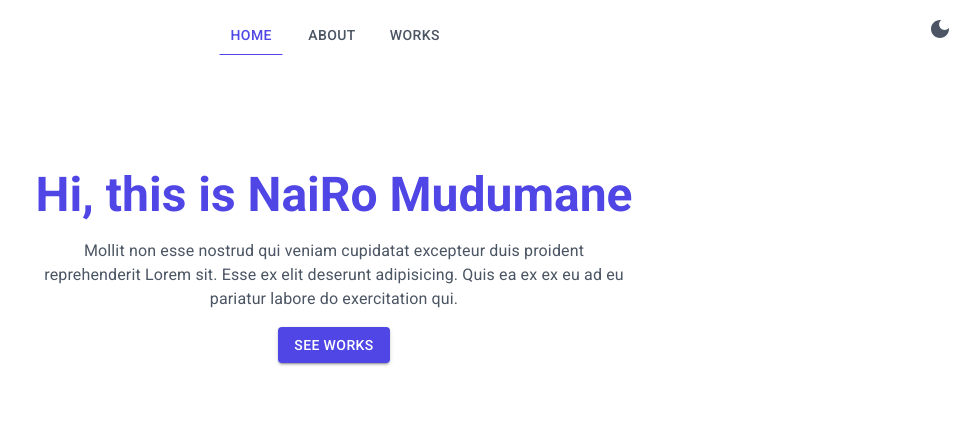
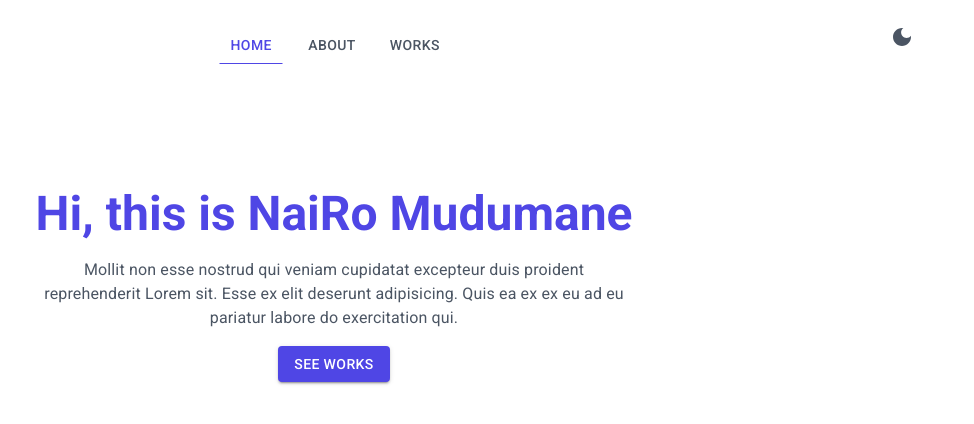
Before and after one commit to nairo-mudumane/react-portfolio-app, a React (Vite) app: page / in a window 1280 px wide. Shown: the top 424 px of the page, without its empty margins (306-1280 px from the left). Built offline with nearby package versions, Linux system fonts and the light colour scheme.

Commit message:
responsive header

```diff
--- a/package.json
+++ b/package.json
@@ -13,13 +13,17 @@
     "@mui/icons-material": "^5.8.3",
     "@mui/material": "^5.8.3",
     "@mui/styled-engine-sc": "^5.8.0",
+    "animate.css": "^4.1.1",
     "react": "^18.0.0",
+    "react-animate-on-scroll": "^2.1.5",
     "react-dom": "^18.0.0",
     "react-router-dom": "6",
+    "react-simple-animate": "^3.5.0",
     "styled-components": "^5.3.5"
   },
   "devDependencies": {
     "@types/react": "^18.0.0",
+    "@types/react-animate-on-scroll": "^2.1.5",
     "@types/react-dom": "^18.0.0",
     "@types/styled-components": "^5.1.25",
     "@vitejs/plugin-react": "^1.3.0",
--- a/src/App.tsx
+++ b/src/App.tsx
@@ -3,6 +3,7 @@ import { Header } from "./components/";
 import { GlobalStyles } from "./global/Styles";
 import { useTheme } from "./hooks";
 import { AppRoutes } from "./routes";
+import "animate.css/animate.min.css";
 
 export default function App() {
     const { isDark } = useTheme();
--- a/src/components/Header/index.tsx
+++ b/src/components/Header/index.tsx
@@ -1,20 +1,72 @@
-import { Box, Button } from "@mui/material";
+import React from "react";
+import { Box, Button, Card, IconButton, Menu, Modal } from "@mui/material";
 import { NavLink } from "react-router-dom";
 import { useTheme } from "../../hooks";
 import { ThemeSwitcher } from "../ThemeSwitcher";
 import { PAGES } from "./config";
 import { StyledHeader } from "./styles";
+import { MenuOutlined } from "@mui/icons-material";
 
 export function Header() {
     const { isDark } = useTheme();
+
+    const [isModalMenuMobileOpen, setIsModalMenuMobileOpen] =
+        React.useState(false);
+
+    function toggleModalMobile() {
+        setIsModalMenuMobileOpen(!isModalMenuMobileOpen);
+    }
+
     return (
+        <React.Fragment>
             <StyledHeader isDark={isDark}>
                 <ThemeSwitcher />
                 <Box className="header" component="header">
                     <Box component="nav">
-                    <Box component="ul" className="ul">
+                        <IconButton
+                            onClick={toggleModalMobile}
+                            className="btn mobile"
+                        >
+                            <MenuOutlined />
+                        </IconButton>
+
+                        {isModalMenuMobileOpen && (
+                            <Box
+                                component="ul"
+                                className="ul mobile"
+                                onBlur={toggleModalMobile}
+                            >
+                                {PAGES.map((page, index) => (
+                                    <Box
+                                        key={page.link}
+                                        component="li"
+                                        className="li mobile"
+                                    >
+                                        <NavLink
+                                            to={page.link}
+                                            onClick={toggleModalMobile}
+                                            className="link mobile"
+                                        >
+                                            <Button
+                                                variant="text"
+                                                color="inherit"
+                                                className="btn"
+                                            >
+                                                {page.label}
+                                            </Button>
+                                        </NavLink>
+                                    </Box>
+                                ))}
+                            </Box>
+                        )}
+
+                        <Box component="ul" className="ul desktop">
                             {PAGES.map((page) => (
-                            <Box key={page.link} component="li" className="li">
+                                <Box
+                                    key={page.link}
+                                    component="li"
+                                    className="li"
+                                >
                                     <NavLink to={page.link} className="link">
                                         <Button
                                             variant="text"
@@ -30,5 +82,6 @@ export function Header() {
                     </Box>
                 </Box>
             </StyledHeader>
+        </React.Fragment>
     );
 }
--- a/src/components/Header/styles.ts
+++ b/src/components/Header/styles.ts
@@ -1,4 +1,4 @@
-import styled from "styled-components";
+import styled, { createGlobalStyle } from "styled-components";
 import { globalColors } from "../../global/Colors";
 import { ICurrentTheme } from "../../types";
 
@@ -9,8 +9,12 @@ export const StyledHeader = styled.div<ICurrentTheme>`
         width: 100%;
     }
 
+    .MuiBackdrop-root {
+        background-color: transparent;
+    }
+
     .header {
-        padding: 1rem 0.5rem;
+        padding: 2% 4%;
     }
 
     .ul {
@@ -20,10 +24,27 @@ export const StyledHeader = styled.div<ICurrentTheme>`
         align-content: center;
         justify-content: center;
         align-items: center;
+        width: 100%;
+    }
+
+    .ul.mobile {
+        background-color: ${globalColors.bgLight};
+        box-shadow: ${"0px 3px 1px -1px rgb(0, 0, 0, 30%), 0px 1px 3px 0px rgb(0, 0, 0, 14%), 0px 1px 3px 3px rgb(0, 0, 0, 12%)"};
+        border-radius: 2%;
+
+        max-width: 210px;
+        padding: 0.5rem 0;
+        position: fixed;
+        top: 2%;
     }
 
     .li {
         margin: 0 0.5rem;
+    }
+
+    .li.mobile {
+        width: 100%;
+        margin: 0;
     }
 
     .link {
@@ -43,9 +64,34 @@ export const StyledHeader = styled.div<ICurrentTheme>`
         }
     }
 
+    .link.mobile .btn {
+        width: 100%;
+    }
+
     .btn {
         border: 1px solid transparent;
         border-bottom-right-radius: 0;
         border-bottom-left-radius: 0;
     }
+
+    .btn.mobile {
+        display: none;
+        border-radius: 50%;
+        color: ${(props) =>
+            props.isDark ? globalColors.white1 : globalColors.black1};
+    }
+
+    @media only screen and (max-width: 768px) {
+        .ul.desktop {
+            display: none;
+        }
+
+        .ul.mobile {
+            display: block;
+        }
+
+        .btn.mobile {
+            display: block;
+        }
+    }
 `;
--- a/src/components/ThemeSwitcher/styles.ts
+++ b/src/components/ThemeSwitcher/styles.ts
@@ -4,8 +4,8 @@ import { ICurrentTheme } from "../../types";
 
 export const StyledThemeSwitcher = styled.div<ICurrentTheme>`
     position: fixed;
-    top: 1%;
-    right: 1%;
+    top: 2%;
+    right: 4%;
 
     .btn {
         color: ${(props) =>
--- a/src/global/Colors.ts
+++ b/src/global/Colors.ts
@@ -4,8 +4,9 @@ export const globalColors = {
 
     blue1: "#4f46e5",
 
-    white1: "#d1d5db",
-    white2: "#dee9f2",
+    white1: "#fff",
+    white2: "#d1d5db",
+    white3: "#dee9f2",
 
     gray1: "#cbd5e1",
     gray2: "#e2e8f0",
```
Also changed, not shown: 1 other file (tests, documents, lock files or other folders). Lines whose indentation alone changed are shown as unchanged.
